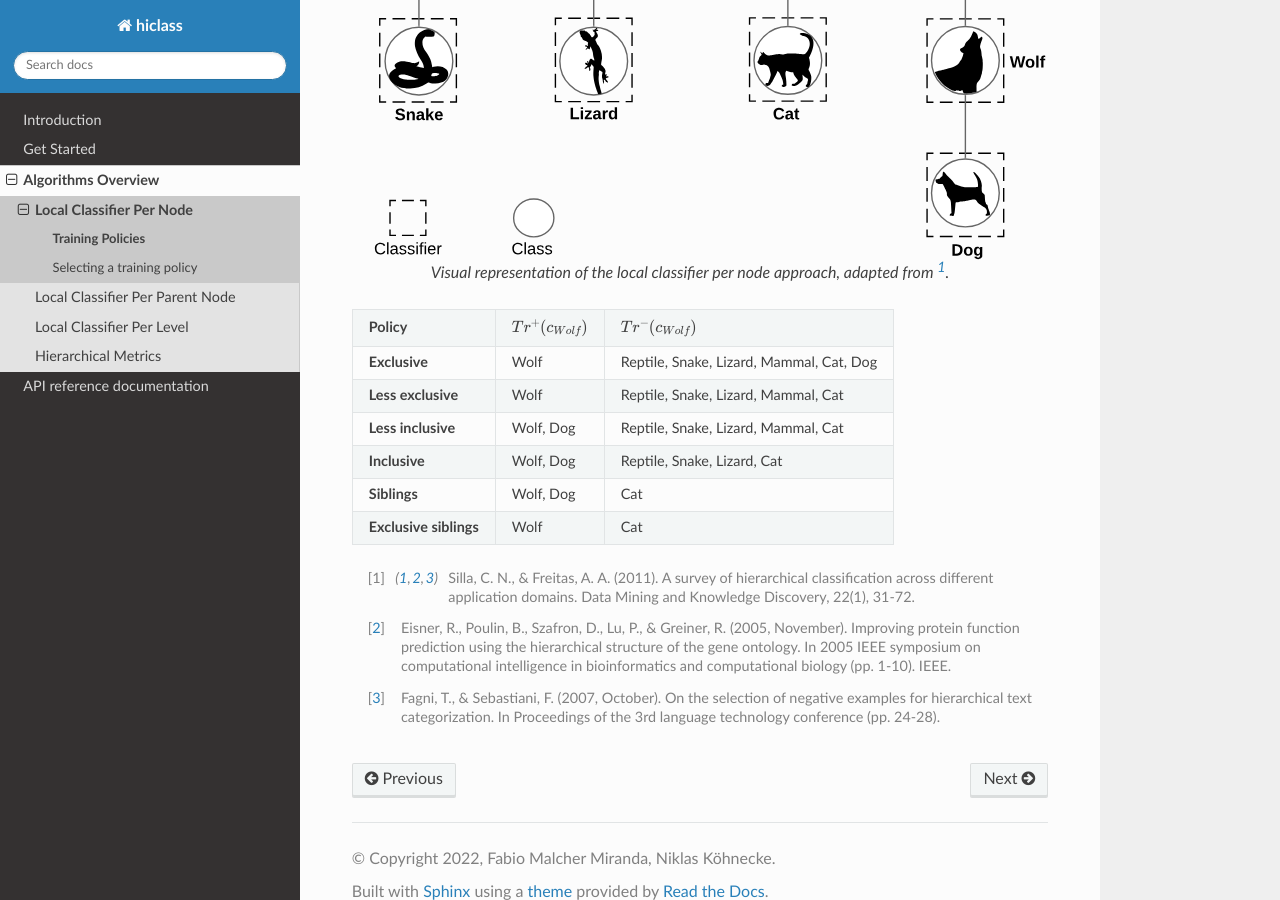
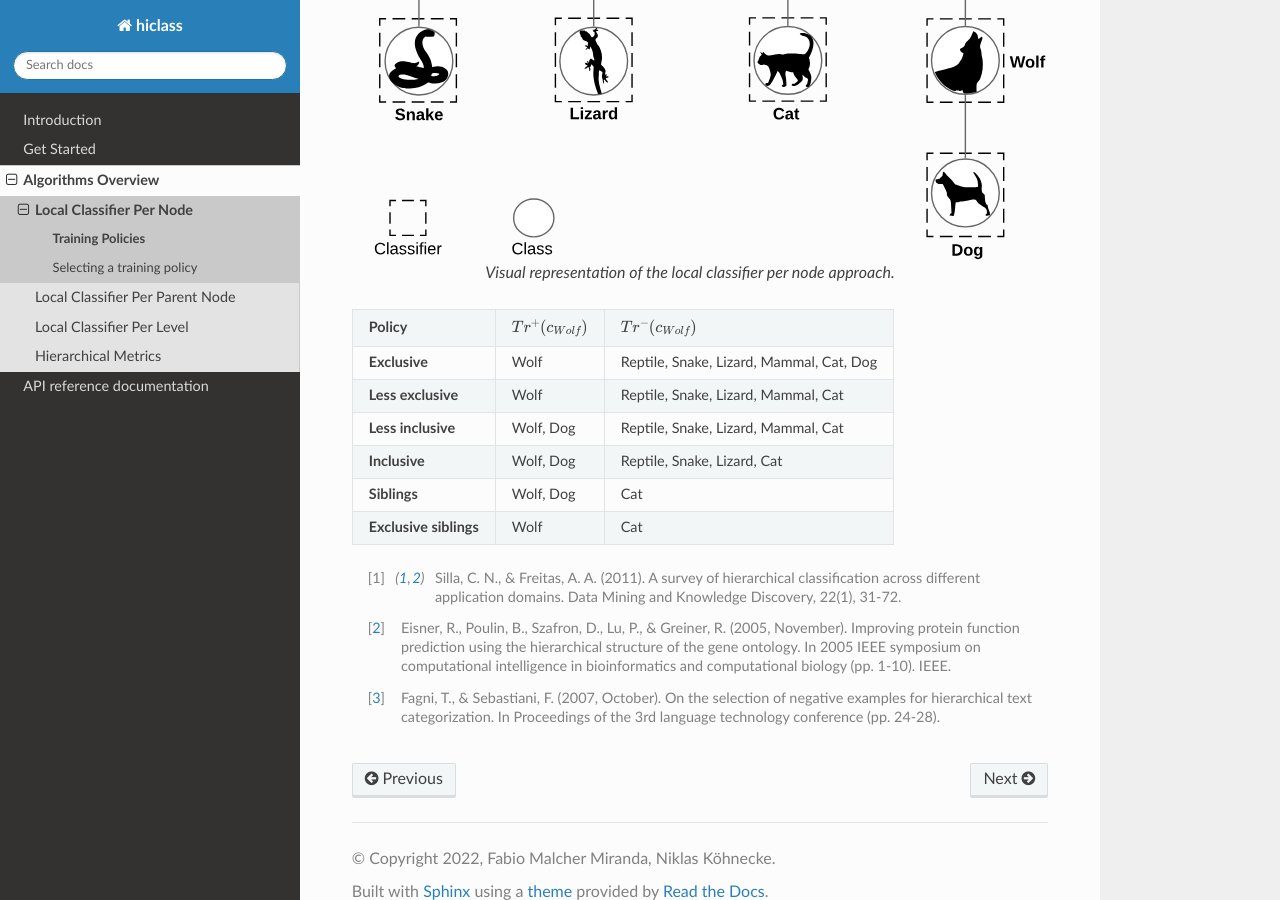
Before and after one commit to scikit-learn-contrib/hiclass, a Sphinx documentation site: the page built from docs/source/algorithms/training_policies.rst, in a window 1280 px wide and 900 px high, scrolled down 1367 px. Built offline with Sphinx 7.4.7 and the Read the Docs theme 2.0.0, drawn with Linux system fonts in a browser that asks for light colours.

Commit message:
Remove wrong citation

```diff
--- a/docs/source/algorithms/training_policies.rst
+++ b/docs/source/algorithms/training_policies.rst
@@ -35,7 +35,7 @@ Using as example the class "Wolf" from the hierarchy represented in the image be
 .. figure:: local_classifier_per_node.svg
    :align: center
 
-   Visual representation of the local classifier per node approach, adapted from [1]_.
+   Visual representation of the local classifier per node approach.
 
 ======================  ======================  ===============================================
 **Policy**              :math:`Tr^+(c_{Wolf})`  :math:`Tr^-(c_{Wolf})`
```
